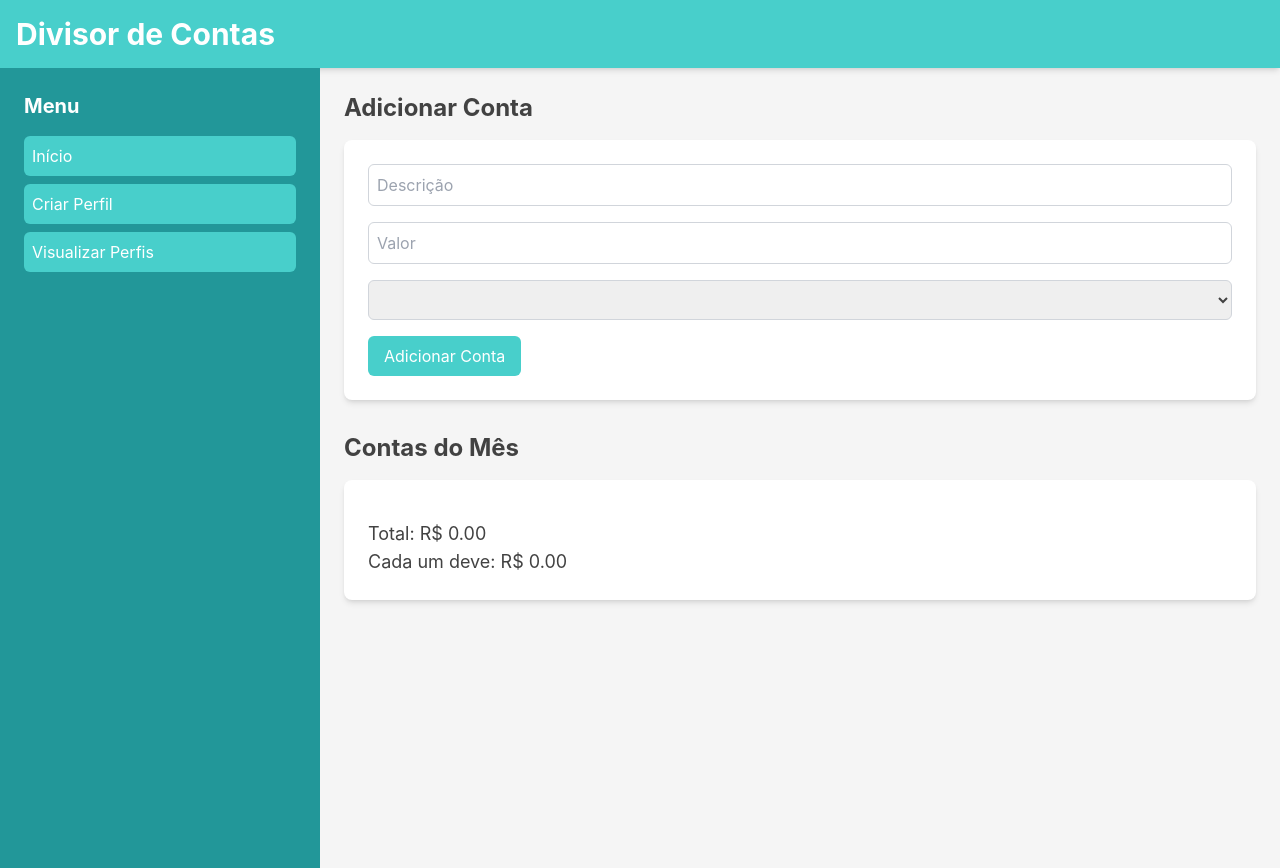
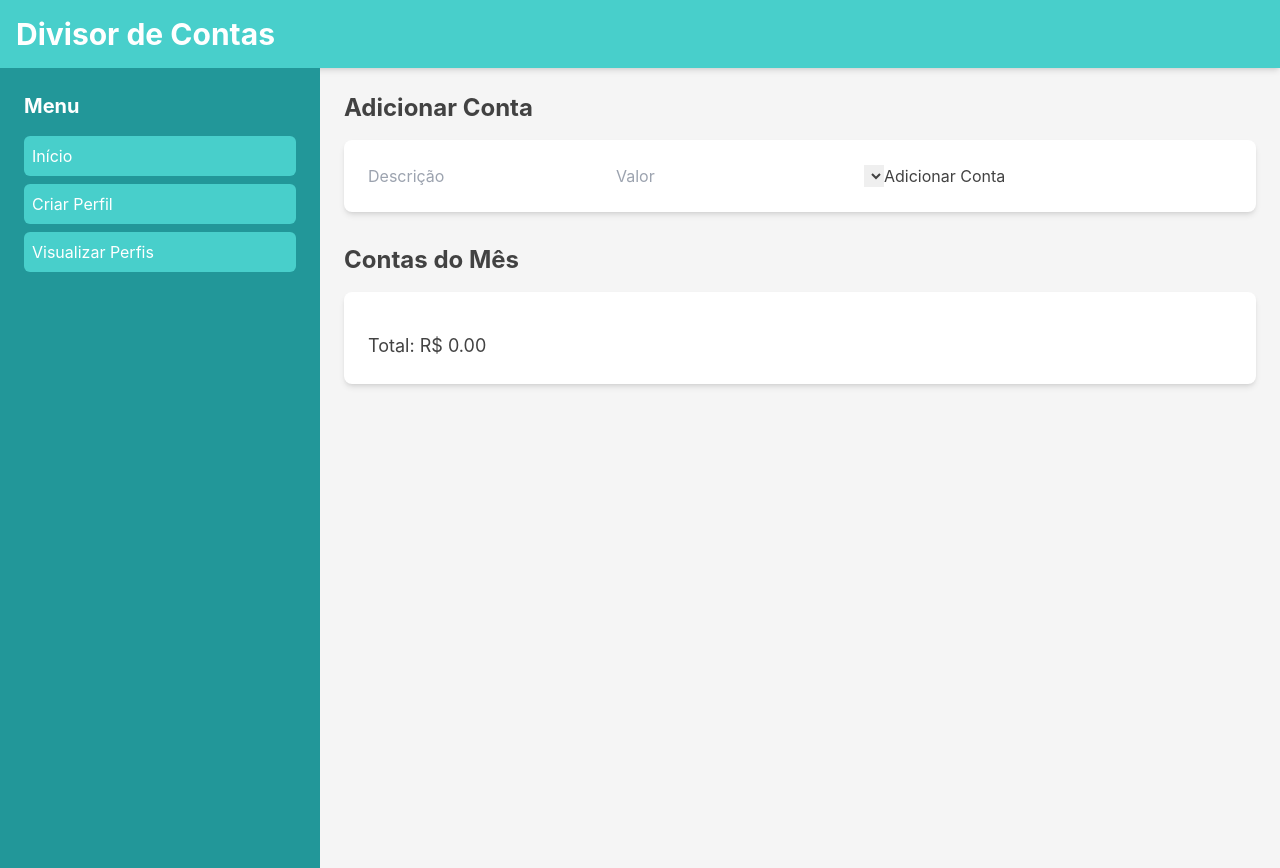
Before and after one commit to MatheusBuenevides/split-bill, a React (Create React App) app: page / in a window 1280 px wide. Built offline with nearby package versions, Linux system fonts and the light colour scheme.

Commit message:
Refactor layout and data

```diff
--- a/src/App.tsx
+++ b/src/App.tsx
@@ -62,7 +62,7 @@ const App: React.FC = () => {
               {/* Página de cada perfil individual */}
               <Route
                 path="/profile/:id"
-                element={<ProfilePage bills={bills} activeProfile={activeProfile} profiles={[]} />}
+                element={<ProfilePage bills={bills} profiles={[]} />}
               />
 
               {/* Página para listar todos os perfis */}
--- a/src/components/BillInput.tsx
+++ b/src/components/BillInput.tsx
@@ -21,43 +21,14 @@ const BillInput: React.FC<BillInputProps> = ({ onAddBill, profiles, activeProfil
 
   return (
     <div className="bg-white p-6 rounded-lg shadow-md">
-      <div className="mb-4">
-        <input
-          type="text"
-          className="w-full p-2 border border-gray-300 rounded-md"
-          placeholder="Descrição"
-          value={description}
-          onChange={(e) => setDescription(e.target.value)}
-        />
-      </div>
-      <div className="mb-4">
-        <input
-          type="number"
-          className="w-full p-2 border border-gray-300 rounded-md"
-          placeholder="Valor"
-          value={amount}
-          onChange={(e) => setAmount(e.target.value)}
-        />
-      </div>
-      <div className="mb-4">
-        <select
-          className="w-full p-2 border border-gray-300 rounded-md"
-          value={selectedProfile}
-          onChange={(e) => setSelectedProfile(e.target.value)}
-        >
-          {profiles.map((profile, index) => (
-            <option key={index} value={profile}>
-              {profile}
-            </option>
-          ))}
-        </select>
-      </div>
-      <button
-        className="bg-primary text-white py-2 px-4 rounded-md hover:bg-opacity-90"
-        onClick={handleSubmit}
-      >
-        Adicionar Conta
-      </button>
+      <input type="text" placeholder="Descrição" value={description} onChange={(e) => setDescription(e.target.value)} />
+      <input type="number" placeholder="Valor" value={amount} onChange={(e) => setAmount(e.target.value)} />
+      <select value={selectedProfile} onChange={(e) => setSelectedProfile(e.target.value)}>
+        {profiles.map((profile, index) => (
+          <option key={index} value={profile}>{profile}</option>
+        ))}
+      </select>
+      <button onClick={handleSubmit}>Adicionar Conta</button>
     </div>
   );
 };
--- a/src/components/BillList.tsx
+++ b/src/components/BillList.tsx
@@ -12,7 +12,6 @@ interface BillListProps {
 
 const BillList: React.FC<BillListProps> = ({ bills }) => {
   const total = bills.reduce((sum, bill) => sum + bill.amount, 0);
-  const share = total / 2;
 
   return (
     <div className="bg-white p-6 rounded-lg shadow-md">
@@ -25,7 +24,6 @@ const BillList: React.FC<BillListProps> = ({ bills }) => {
       </ul>
       <div className="text-lg">
         <p>Total: R$ {total.toFixed(2)}</p>
-        <p>Cada um deve: R$ {share.toFixed(2)}</p>
       </div>
     </div>
   );
--- a/src/pages/ProfilePage.tsx
+++ b/src/pages/ProfilePage.tsx
@@ -5,19 +5,16 @@ import BillList from '../components/BillList';
 interface ProfilePageProps {
   profiles: string[];
   bills: { description: string; amount: number; profile: string }[];
-  activeProfile: string;
 }
 
-const ProfilePage: React.FC<ProfilePageProps> = ({ bills, activeProfile }) => {
+const ProfilePage: React.FC<ProfilePageProps> = ({ profiles, bills }) => {
   const { id } = useParams<{ id: string }>();
-
-  const filteredBills = bills.filter(bill => bill.profile === id);
+  const profileBills = bills.filter(bill => bill.profile === id);
 
   return (
     <div className="p-4">
       <h1 className="text-2xl font-bold mb-4">Gastos de {id}</h1>
-      <BillList bills={filteredBills} />
-      <p className="mt-4">Perfil ativo: {activeProfile}</p>
+      <BillList bills={profileBills} />
     </div>
   );
 };
```
